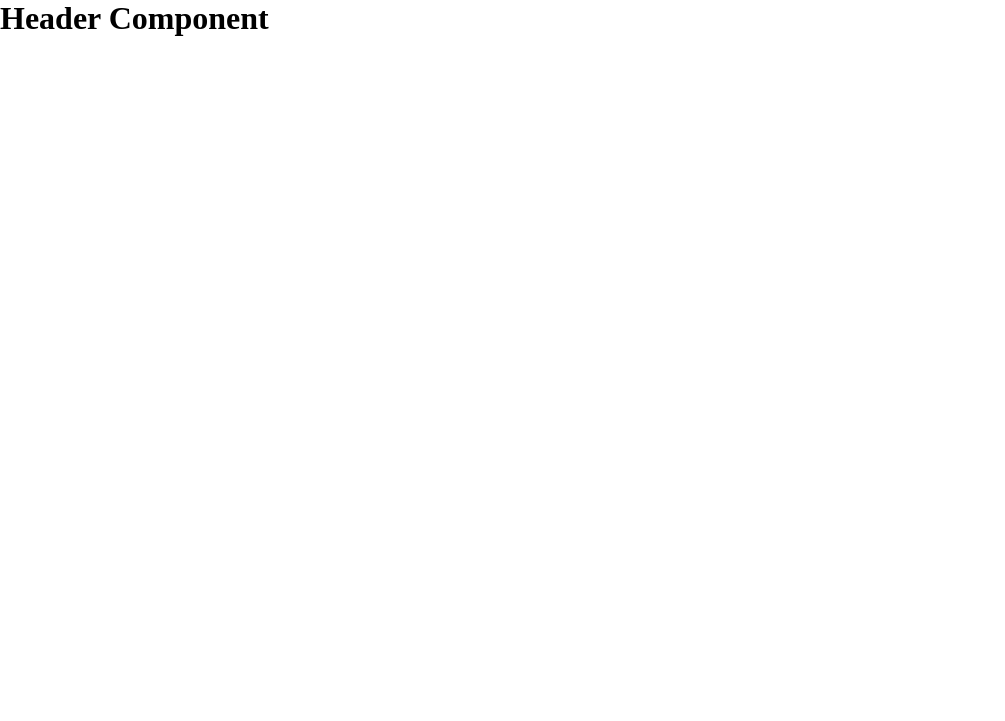
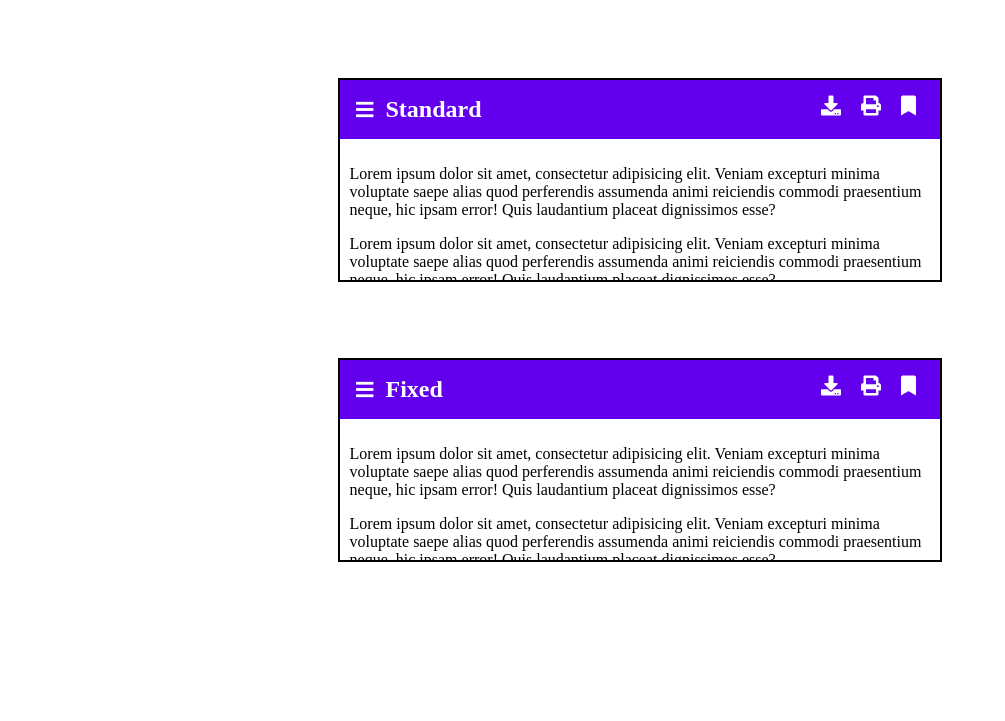
Before and after one commit to junaidshaikh-js/week-two-assignments, a plain HTML site: page header-component/index.html in a window 1280 px wide. Shown: the whole page, without its empty margins (0-1005 px from the left). Drawn offline with Linux system fonts and the light colour scheme.

Commit message:
complete header component - standard & fixed

```diff
--- a/header-component/index.css
+++ b/header-component/index.css
@@ -10,3 +10,63 @@ html {
   margin: 0;
   padding: 0;
 }
+
+button {
+  outline: none;
+  border: none;
+  background: transparent;
+}
+
+p {
+  margin-top: 1rem;
+}
+
+.wrapper {
+  margin-top: 5rem;
+}
+
+/* utility */
+.pos-sticky {
+  position: sticky;
+  top: 0;
+}
+
+/* header component */
+.header-component-wrapper {
+  outline: 2px solid black;
+  max-width: 600px;
+  margin: 5rem auto;
+  height: 200px;
+  overflow-y: scroll;
+}
+
+header {
+  background-color: #6200ee;
+  color: white;
+  padding: 1rem;
+  margin: 0;
+}
+
+section {
+  padding: 0.6rem;
+}
+
+nav {
+  display: flex;
+  justify-content: space-between;
+}
+
+header div,
+h2 {
+  display: inline-block;
+}
+
+span i {
+  cursor: pointer;
+  font-size: 20px;
+  padding-right: 0.5rem;
+}
+
+.buttons i {
+  padding: 0 0.5rem;
+}
--- a/header-component/index.html
+++ b/header-component/index.html
@@ -4,11 +4,116 @@
     <meta charset="UTF-8" />
     <meta http-equiv="X-UA-Compatible" content="IE=edge" />
     <meta name="viewport" content="width=device-width, initial-scale=1.0" />
+    <!-- fontawesome -->
+    <link
+      rel="stylesheet"
+      href="https://use.fontawesome.com/releases/v5.15.4/css/all.css"
+      integrity="sha384-DyZ88mC6Up2uqS4h/KRgHuoeGwBcD4Ng9SiP4dIRy0EXTlnuz47vAwmeGwVChigm"
+      crossorigin="anonymous"
+    />
+
     <!-- stylesheet -->
     <link rel="stylesheet" href="./index.css" />
     <title>Header Component</title>
   </head>
   <body>
-    <h1>Header Component</h1>
+    <div class="wrapper">
+      <main>
+        <div class="header-component-wrapper">
+          <div class="header">
+            <header>
+              <nav>
+                <div>
+                  <span class="menu-icon"><i class="fas fa-bars"></i></span>
+                  <h2>Standard</h2>
+                </div>
+
+                <div class="buttons">
+                  <span><i class="fas fa-download"></i></span>
+                  <span><i class="fas fa-print"></i></span>
+
+                  <span><i class="fas fa-bookmark"></i></span>
+                </div>
+              </nav>
+            </header>
+
+            <section>
+              <p>
+                Lorem ipsum dolor sit amet, consectetur adipisicing elit. Veniam
+                excepturi minima voluptate saepe alias quod perferendis
+                assumenda animi reiciendis commodi praesentium neque, hic ipsam
+                error! Quis laudantium placeat dignissimos esse?
+              </p>
+              <p>
+                Lorem ipsum dolor sit amet, consectetur adipisicing elit. Veniam
+                excepturi minima voluptate saepe alias quod perferendis
+                assumenda animi reiciendis commodi praesentium neque, hic ipsam
+                error! Quis laudantium placeat dignissimos esse?
+              </p>
+              <p>
+                Lorem ipsum dolor sit amet, consectetur adipisicing elit. Veniam
+                excepturi minima voluptate saepe alias quod perferendis
+                assumenda animi reiciendis commodi praesentium neque, hic ipsam
+                error! Quis laudantium placeat dignissimos esse?
+              </p>
+              <p>
+                Lorem ipsum dolor sit amet, consectetur adipisicing elit. Veniam
+                excepturi minima voluptate saepe alias quod perferendis
+                assumenda animi reiciendis commodi praesentium neque, hic ipsam
+                error! Quis laudantium placeat dignissimos esse?
+              </p>
+            </section>
+          </div>
+        </div>
+
+        <!-- fixed header -->
+        <div class="header-component-wrapper">
+          <div class="header">
+            <header class="pos-sticky">
+              <nav>
+                <div>
+                  <span class="menu-icon"><i class="fas fa-bars"></i></span>
+                  <h2>Fixed</h2>
+                </div>
+
+                <div class="buttons">
+                  <span><i class="fas fa-download"></i></span>
+                  <span><i class="fas fa-print"></i></span>
+
+                  <span><i class="fas fa-bookmark"></i></span>
+                </div>
+              </nav>
+            </header>
+
+            <section>
+              <p>
+                Lorem ipsum dolor sit amet, consectetur adipisicing elit. Veniam
+                excepturi minima voluptate saepe alias quod perferendis
+                assumenda animi reiciendis commodi praesentium neque, hic ipsam
+                error! Quis laudantium placeat dignissimos esse?
+              </p>
+              <p>
+                Lorem ipsum dolor sit amet, consectetur adipisicing elit. Veniam
+                excepturi minima voluptate saepe alias quod perferendis
+                assumenda animi reiciendis commodi praesentium neque, hic ipsam
+                error! Quis laudantium placeat dignissimos esse?
+              </p>
+              <p>
+                Lorem ipsum dolor sit amet, consectetur adipisicing elit. Veniam
+                excepturi minima voluptate saepe alias quod perferendis
+                assumenda animi reiciendis commodi praesentium neque, hic ipsam
+                error! Quis laudantium placeat dignissimos esse?
+              </p>
+              <p>
+                Lorem ipsum dolor sit amet, consectetur adipisicing elit. Veniam
+                excepturi minima voluptate saepe alias quod perferendis
+                assumenda animi reiciendis commodi praesentium neque, hic ipsam
+                error! Quis laudantium placeat dignissimos esse?
+              </p>
+            </section>
+          </div>
+        </div>
+      </main>
+    </div>
   </body>
 </html>
```
